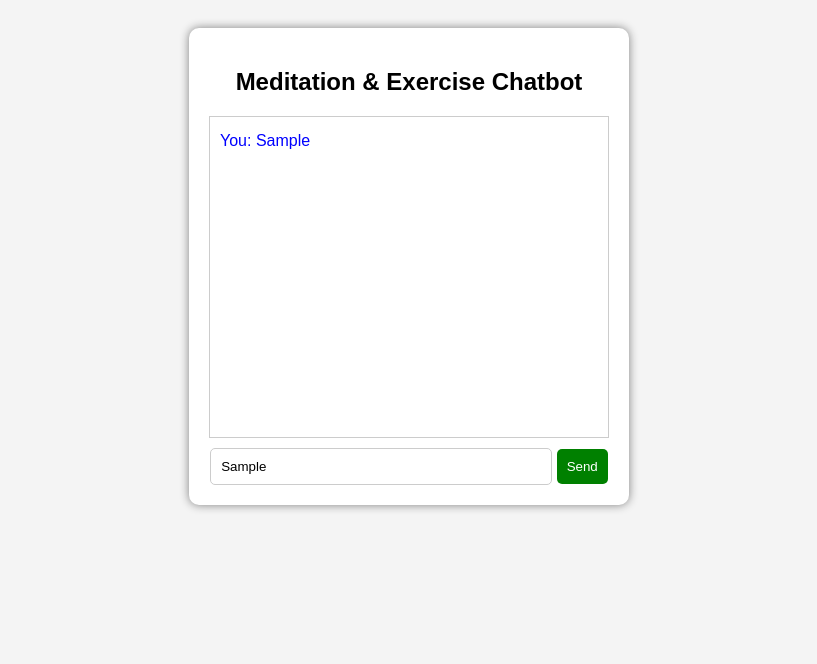
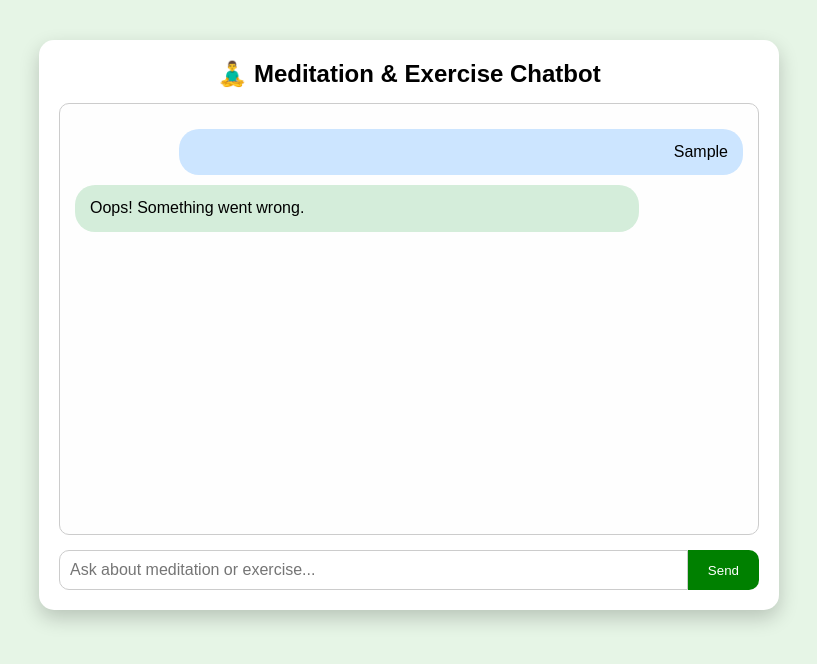
Before and after one commit to singamnaresh/Meditaton-exercise-chatbot, a plain HTML site: page templates/index.html in a window 1280 px wide. Both pictures are taken after typing "Sample" into the empty fields and a click on the button "Send". Shown: the whole page, without its empty margins (231-1048 px from the left). Drawn offline with Linux system fonts and the light colour scheme; no server answers.

Commit message:
Updated UI with better styling and structure

```diff
--- a/templates/index.html
+++ b/templates/index.html
@@ -2,38 +2,140 @@
 <html lang="en">
 <head>
   <meta charset="UTF-8">
-    <meta name="viewport" content="width=device-width, initial-scale=1.0">
   <title>Meditation & Exercise Chatbot</title>
-    <link rel="stylesheet" href="/static/style.css">
+  <link rel="stylesheet" href="static/styles.css">
+  <style>
+    body {
+      margin: 0;
+      font-family: Arial, sans-serif;
+      background-color: #e6f5e6; /* light green background */
+    }
+
+    .chat-container {
+      max-width: 700px;
+      margin: 40px auto;
+      background: #fff;
+      border-radius: 15px;
+      padding: 20px;
+      box-shadow: 0 8px 20px rgba(0,0,0,0.2);
+    }
+
+    .chat-header {
+      font-size: 24px;
+      font-weight: bold;
+      text-align: center;
+      margin-bottom: 15px;
+    }
+
+    .chat-header::before {
+      content: "🧘‍♂️ ";
+    }
+
+    .chat-box {
+      height: 400px;
+      overflow-y: auto;
+      border: 1px solid #ccc;
+      border-radius: 10px;
+      padding: 15px;
+      background-color: #fefefe;
+    }
+
+    .bot-message, .user-message {
+      margin: 10px 0;
+      padding: 12px 15px;
+      border-radius: 20px;
+      max-width: 80%;
+      line-height: 1.4;
+    }
+
+    .bot-message {
+      background-color: #d4edda;
+      align-self: flex-start;
+    }
+
+    .user-message {
+      background-color: #cce5ff;
+      align-self: flex-end;
+      text-align: right;
+      margin-left: auto;
+    }
+
+    .input-area {
+      display: flex;
+      margin-top: 15px;
+    }
+
+    .input-area input {
+      flex: 1;
+      padding: 10px;
+      border-radius: 10px 0 0 10px;
+      border: 1px solid #ccc;
+      font-size: 16px;
+    }
+
+    .input-area button {
+      background-color: green;
+      color: white;
+      border: none;
+      padding: 10px 20px;
+      border-radius: 0 10px 10px 0;
+      cursor: pointer;
+    }
+
+    .input-area button:hover {
+      background-color: darkgreen;
+    }
+  </style>
 </head>
 <body>
   <div class="chat-container">
-        <h2>Meditation & Exercise Chatbot</h2>
-        <div id="chatbox"></div>
-        <input type="text" id="user-input" placeholder="Ask about meditation or exercise..." />
-        <button onclick="sendMessage()">Send</button>
+    <div class="chat-header">Meditation & Exercise Chatbot</div>
+
+    <div class="chat-box" id="chat-box"></div>
+
+    <div class="input-area">
+      <input type="text" id="user-input" placeholder="Ask about meditation or exercise...">
+      <button id="send-btn">Send</button>
+    </div>
   </div>
 
   <script>
-        function sendMessage() {
-            let userInput = document.getElementById("user-input").value;
-            if (userInput.trim() === "") return;
+    const chatBox = document.getElementById("chat-box");
+    const userInput = document.getElementById("user-input");
+    const sendBtn = document.getElementById("send-btn");
 
-            let chatbox = document.getElementById("chatbox");
-            chatbox.innerHTML += `<div class="user-message">You: ${userInput}</div>`;
+    function appendMessage(message, sender) {
+      const msg = document.createElement("div");
+      msg.className = sender === "user" ? "user-message" : "bot-message";
+      msg.textContent = message;
+      chatBox.appendChild(msg);
+      chatBox.scrollTop = chatBox.scrollHeight;
+    }
+
+    sendBtn.addEventListener("click", () => {
+      const message = userInput.value.trim();
+      if (message === "") return;
+
+      appendMessage(message, "user");
+      userInput.value = "";
 
       fetch("/chat", {
         method: "POST",
         headers: { "Content-Type": "application/json" },
-                body: JSON.stringify({ message: userInput }),
+        body: JSON.stringify({ message: message })
       })
       .then(response => response.json())
       .then(data => {
-                chatbox.innerHTML += `<div class="bot-message">Bot: ${data.response}</div>`;
-                document.getElementById("user-input").value = "";
+        appendMessage(data.response, "bot");
       })
-            .catch(error => console.error("Error:", error));
-        }
+      .catch(() => {
+        appendMessage("Oops! Something went wrong.", "bot");
+      });
+    });
+
+    userInput.addEventListener("keydown", function (e) {
+      if (e.key === "Enter") sendBtn.click();
+    });
   </script>
 </body>
 </html>
```
Lines whose indentation alone changed are shown as unchanged.
